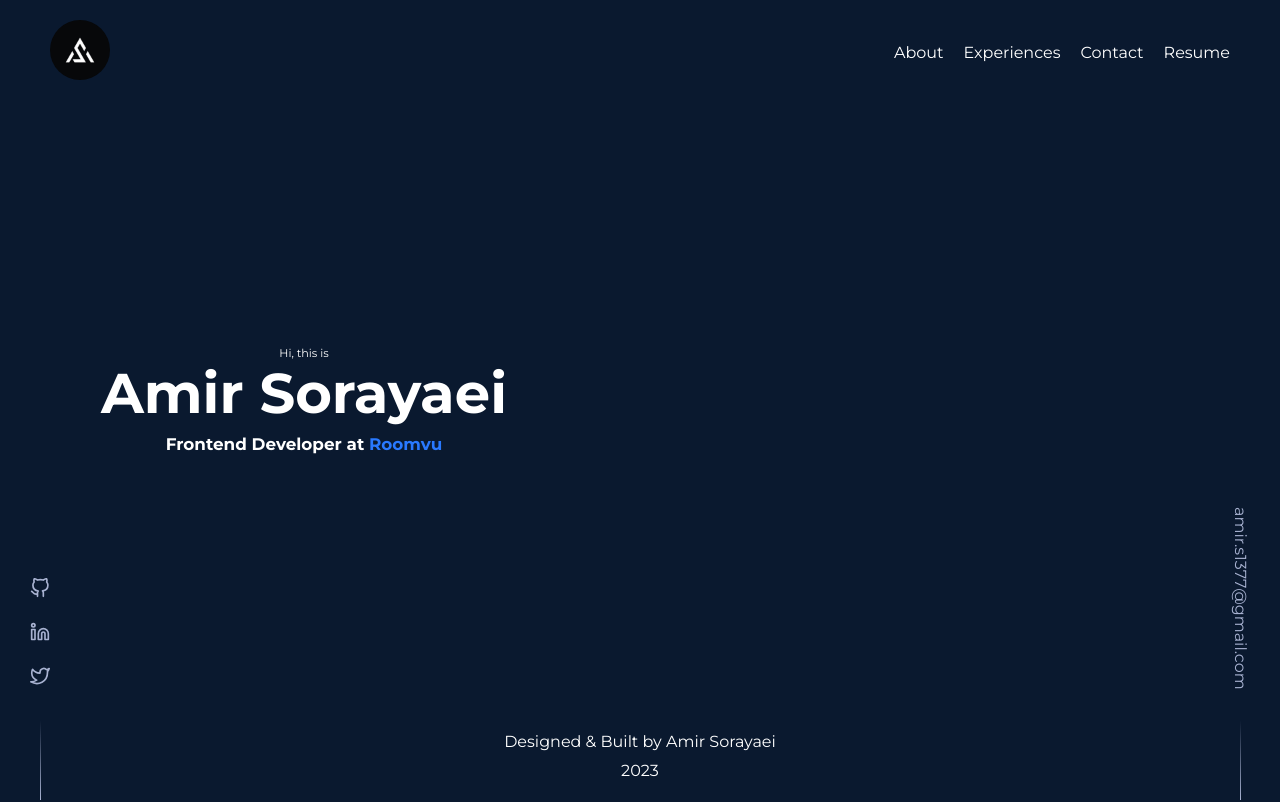
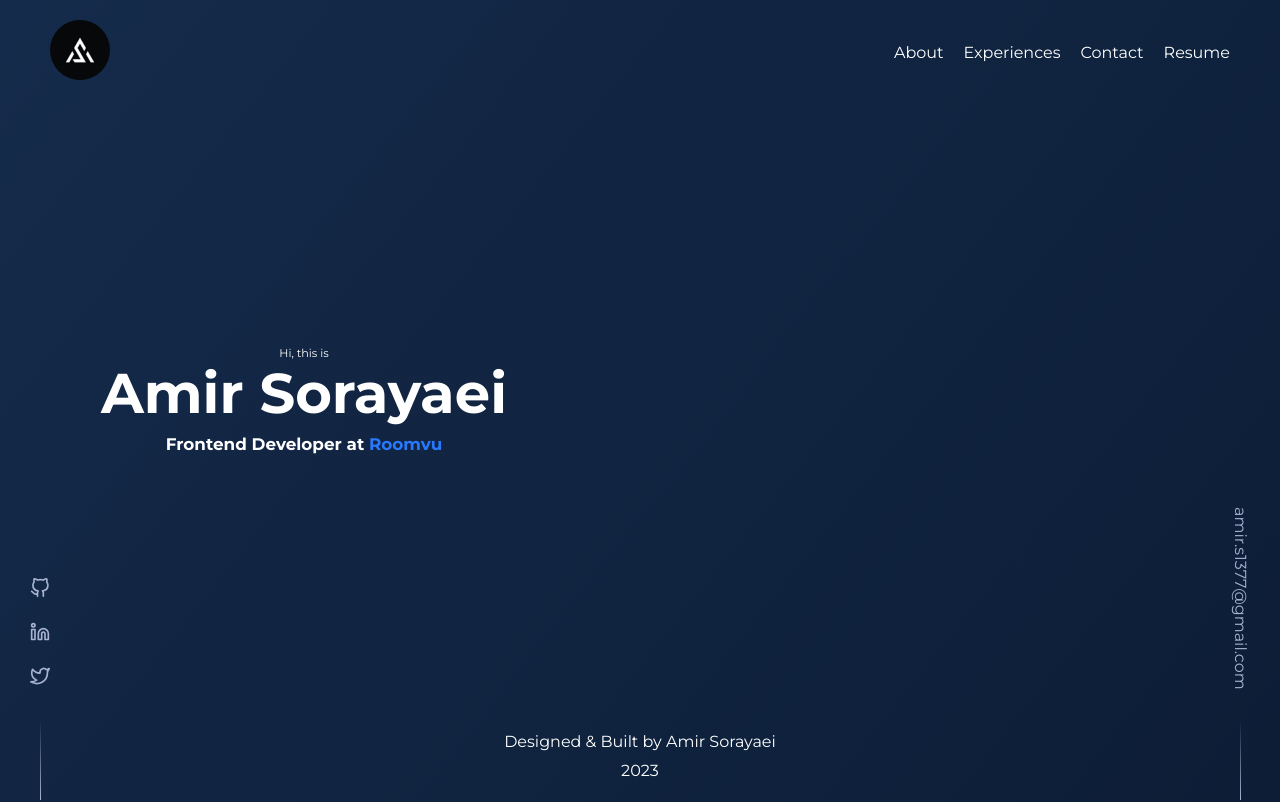
Before and after one commit to amirsorayaei/amirsorayaei.github.io, a Next.js app: page / in a window 1280 px wide. Shown: the top 802 px of the page. Built offline with nearby package versions, Linux system fonts and the light colour scheme.

Commit message:
fix: changed background to smooth gradient

```diff
--- a/app/global.css
+++ b/app/global.css
@@ -6,7 +6,14 @@
 
 html,
 body {
-  background-color: #0a192f;
+  background-image: linear-gradient(
+    to left top,
+    #0a192f,
+    #0d1d36,
+    #0f223d,
+    #122644,
+    #152b4b
+  );
   color: #fff;
 }
 
```
